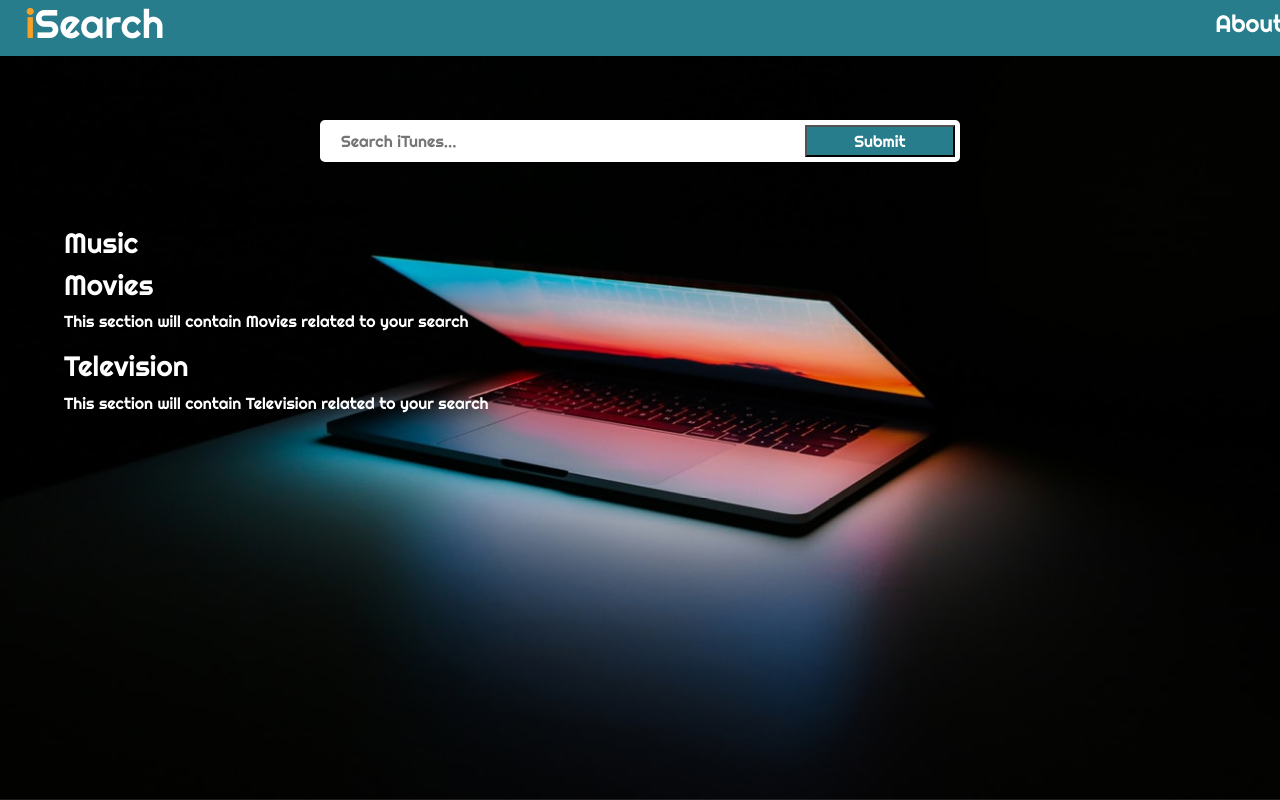
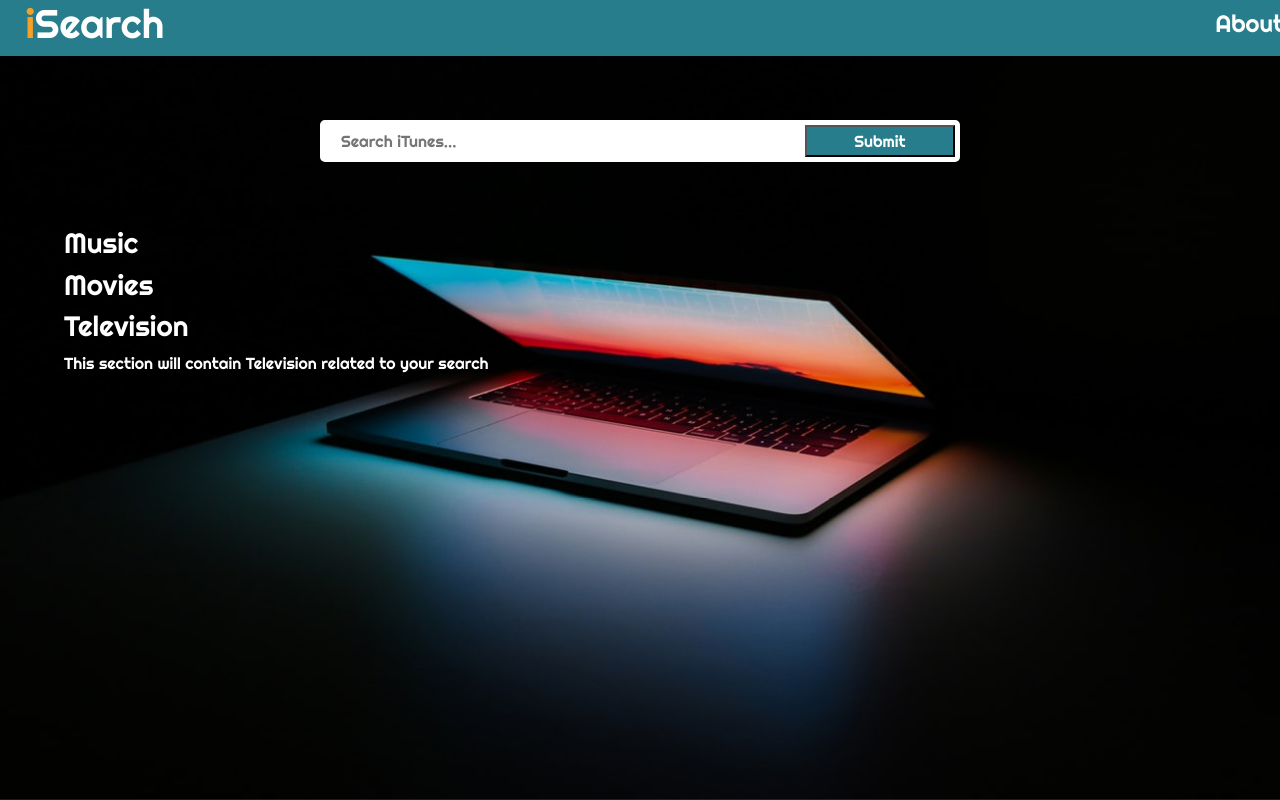
Before and after one commit to saadricklamar/isearch, a React (Create React App) app: page / in a window 1280 px wide. Built offline with nearby package versions, Linux system fonts and the light colour scheme.

Commit message:
Use listgroup component to display movies related to search result

```diff
--- a/src/Components/Home/Home.js
+++ b/src/Components/Home/Home.js
@@ -48,7 +48,7 @@ export class Home extends Component {
         />
         <section className="displayed-results">
           <Music results={this.state.results} />
-          <Movies />
+          <Movies results={this.state.results}/>
           <Television />
         </section>
       </div>
--- a/src/Components/Movies/Movies.js
+++ b/src/Components/Movies/Movies.js
@@ -1,10 +1,21 @@
 import React from "react";
+import { ListGroup } from "react-bootstrap";
 
-const Movies = () => {
+const Movies = props => {
   return (
     <section>
       <h3>Movies</h3>
-      <p>This section will contain Movies related to your search</p>
+      <ListGroup className="music-list">
+        {props.results.map(item => {
+          if (item.kind === "feature-movie") {
+            return (
+              <ListGroup.Item variant="info" className="track-name">
+                {item.trackName}
+              </ListGroup.Item>
+            );
+          }
+        })}
+      </ListGroup>
     </section>
   );
 };
```
